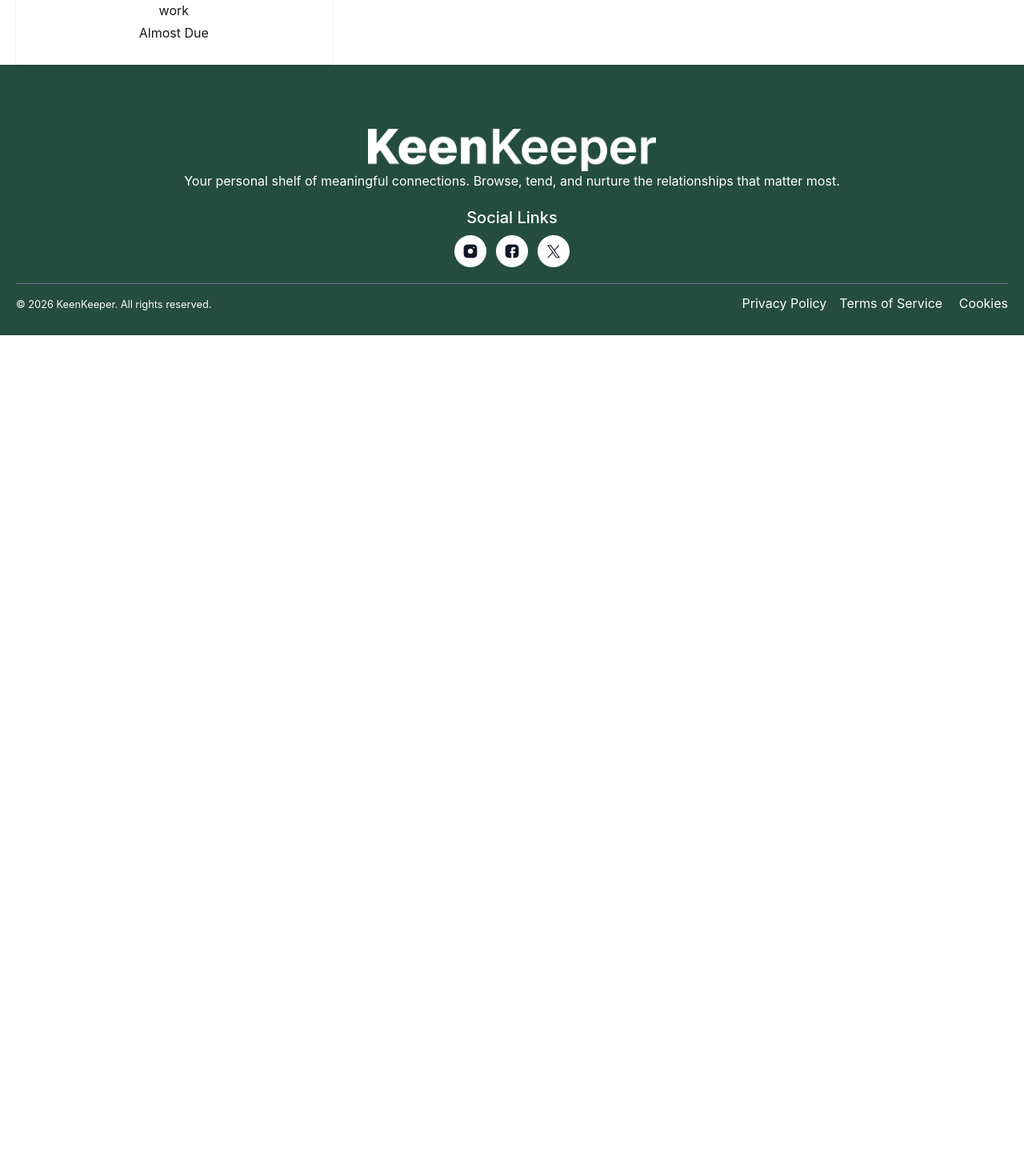
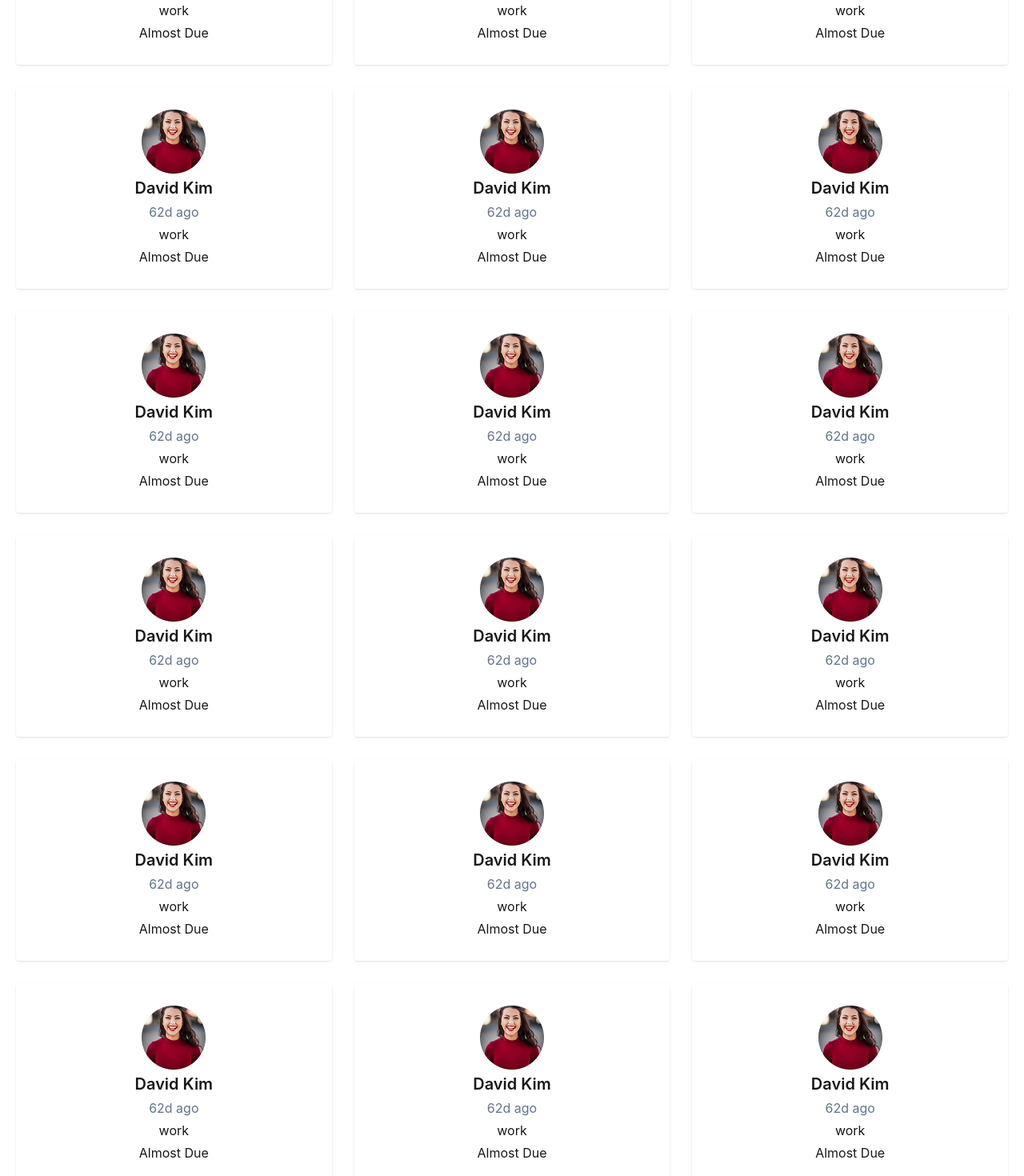
Before and after one commit to devmishu/circlekeeper, a React (Vite) app: page / in a window 1280 px wide. Shown: the part 1060-2530 px from the top of the page at 80% size. Before the commit the page ends 1479 px from the top, so only its background shows below. Built offline with nearby package versions, Linux system fonts and the light colour scheme.

Commit message:
deasign friend deatails page

```diff
--- a/src/components/navigation/navbar/Navbar.jsx
+++ b/src/components/navigation/navbar/Navbar.jsx
@@ -6,6 +6,26 @@ import { ImStatsDots } from 'react-icons/im';
 import { MdOutlineAccessTime } from 'react-icons/md';
 
 const Navbar = () => {
+    const menuList = <>
+        <Navmenu
+            icon={<BiHomeAlt2 className=' font-medium' />}
+            to='/'
+            children='Home' />
+
+        <Navmenu
+            icon={<MdOutlineAccessTime className=' font-medium' />}
+            to='/timeline'
+            children='Timeline' />
+
+        <Navmenu
+            icon={<ImStatsDots className=' font-medium' />}
+            to='/stats'
+            children='Stats' />
+        <Navmenu
+            icon={<ImStatsDots className=' font-medium' />}
+            to='/frienddeatails'
+            children='Friend Deatails' />
+    </>
     return (
         <div className='bg-base-100 shadow-sm'>
             <div className="navbar container mx-auto px-5 justify-between">
@@ -16,16 +36,8 @@ const Navbar = () => {
                         </div>
                         <ul
                             tabIndex="-1"
-                            className="menu menu-sm dropdown-content bg-base-100 rounded-box z-1 mt-3 w-52 p-2 shadow">
-                            <li><a>Item 1</a></li>
-                            <li>
-                                <a>Parent</a>
-                                <ul className="p-2">
-                                    <li><a>Submenu 1</a></li>
-                                    <li><a>Submenu 2</a></li>
-                                </ul>
-                            </li>
-                            <li><a>Item 3</a></li>
+                            className="menu menu-sm dropdown-content bg-base-100 rounded-box z-1 mt-3 w-52 p-2 shadow items-start nav">
+                            {menuList}
                         </ul>
                     </div>
 
@@ -34,20 +46,7 @@ const Navbar = () => {
                 </div>
                 <div className="navbar-center hidden lg:flex">
                     <ul className='flex gap-4 justify-center items-center nav'>
-                        <Navmenu
-                            icon={<BiHomeAlt2 className=' font-medium' />}
-                            to='/'
-                            children='Home' />
-
-                        <Navmenu
-                            icon={<MdOutlineAccessTime className=' font-medium' />}
-                            to='/timeline'
-                            children='Timeline' />
-
-                        <Navmenu
-                            icon={<ImStatsDots className=' font-medium' />}
-                            to='/stats'
-                            children='Stats' />
+                        {menuList}
                     </ul>
                 </div>
             </div>
--- /dev/null
+++ b/src/components/ui/Button.jsx
@@ -0,0 +1,9 @@
+import React from 'react';
+
+const Button = ({ className, icon, children }) => {
+    return (
+        <button className={className}>{icon} {children}</button>
+    );
+};
+
+export default Button;
--- /dev/null
+++ b/src/components/ui/FriendCard.jsx
@@ -0,0 +1,15 @@
+import profile from '../../assets/Ellipse 1.png';
+
+const FriendCard = () => {
+    return (
+        <div className='py-7 px-12 text-center flex flex-col gap-1 justify-center items-center shadow rounded-sm'>
+            <img src={profile} alt="" />
+            <h2 className='text-xl font-semibold'>David Kim</h2>
+            <p className='text-[16px] text-[#64748B]'>62d ago</p>
+            <p>work</p>
+            <p>Almost Due</p>
+        </div>
+    );
+};
+
+export default FriendCard;
--- /dev/null
+++ b/src/pages/FriendDetails.jsx
@@ -0,0 +1,95 @@
+import { HiOutlineBellSnooze } from 'react-icons/hi2';
+import FriendCard from '../components/ui/FriendCard'
+import Button from '../components/ui/Button';
+import { PiArchiveBold } from 'react-icons/pi';
+import { RiDeleteBin6Line } from 'react-icons/ri';
+import { TbPhoneCall } from 'react-icons/tb';
+import { BiMessageDots } from 'react-icons/bi';
+import { IoVideocamOutline } from 'react-icons/io5';
+
+const FriendDetails = () => {
+    return (
+        <div className='min-h-screen max-w-325 mx-auto py-20 px-5'>
+
+
+            <div className="grid grid-cols-1 lg:grid-cols-12 gap-5">
+
+
+                <div className="lg:col-span-4 space-y-4">
+                    <FriendCard />
+
+                    <Button
+                        className={"w-full bg-gray-100 p-3 rounded flex justify-center items-center gap-1 font-medium"}
+                        icon={<HiOutlineBellSnooze />}
+                        children='Snooze 2 weeks' />
+                    <Button
+                        className={"w-full bg-gray-100 p-3 rounded flex justify-center items-center gap-1 font-medium"}
+                        icon={<PiArchiveBold />}
+                        children='Archive' />
+                    <Button
+                        className={"w-full bg-gray-100 p-3 rounded flex justify-center items-center gap-1 text-red-500 font-medium"}
+                        icon={<RiDeleteBin6Line />}
+                        children='Delete' />
+
+                </div>
+
+                {/* RIGHT SIDE */}
+                <div className="lg:col-span-8 space-y-5">
+
+                    {/* Stats */}
+                    <div className="grid grid-cols-1 sm:grid-cols-2 lg:grid-cols-3 gap-4">
+                        <div className='py-9 text-center shadow rounded-sm'>
+                            <h2 className='text-3xl font-bold'>62</h2>
+                            <p className='text-[#64748B]'>Days Since Contact</p>
+                        </div>
+                        <div className='py-9  text-center shadow rounded-sm'>
+                            <h2 className='text-3xl font-bold'>30</h2>
+                            <p className='text-[#64748B]'>Goal (Days)</p>
+                        </div>
+                        <div className='py-9  text-center shadow rounded-sm'>
+                            <h2 className='text-3xl font-bold'>Feb 27, 2026</h2>
+                            <p className='text-[#64748B]'>Next Due</p>
+                        </div>
+
+                    </div>
+
+                    {/* Goal */}
+                    <div className="bg-white p-5 rounded shadow flex justify-between items-start">
+                        <div>
+                            <h3 className='text-[#244D3F] text-xl font-medium mb-3'>Relationship Goal</h3>
+                            <p className='text-[#64748B] text-18px] '>Connect every <span className='text-black font-medium'>30 days</span></p>
+                        </div>
+                        <Button
+                            className={"px-3 py-1 bg-gray-100 rounded   border border-gray-200 font-medium text-[14px] "}
+                            children='Edit' />
+                    </div>
+
+                    {/* Quick Check-in */}
+                    <div className="bg-white p-5 rounded shadow">
+                        <h3 className='text-[#244D3F] text-xl font-medium mb-3'>Quick Check-In</h3>
+                        <div className="grid grid-cols-1 sm:grid-cols-3 gap-4">
+
+                            <Button
+                                className={"p-4 bg-gray-100 rounded flex flex-col gap-2 justify-center items-center border border-gray-200 text-xl "}
+                                icon={<TbPhoneCall />}
+                                children='Call' />
+                            <Button
+                                className={"p-4 bg-gray-100 rounded flex flex-col gap-2 justify-center items-center border border-gray-200 text-xl "}
+                                icon={<BiMessageDots />}
+                                children='Text' />
+
+                            <Button
+                                className={"p-4 bg-gray-100 rounded flex flex-col gap-2 justify-center items-center border border-gray-200 text-xl "}
+                                icon={<IoVideocamOutline />}
+                                children='Video' />
+                        </div>
+                    </div>
+
+                </div>
+
+            </div>
+        </div>
+    );
+};
+
+export default FriendDetails;
--- a/src/pages/Home.jsx
+++ b/src/pages/Home.jsx
@@ -1,6 +1,7 @@
 import React from 'react';
 import { FaPlus } from 'react-icons/fa';
-import profile from '../assets/Ellipse 1.png';
+import FriendCard from '../components/ui/FriendCard';
+
 
 
 const Home = () => {
@@ -37,36 +38,28 @@ const Home = () => {
 
             <div className='mt-10'>
                 <h2 className='text-2xl font-semibold'>Your Friends</h2>
-                <div className='grid gap-7  md:grid-cols-2 xl:grid-cols-3 2xl:grid-cols-4 mt-3'>
-                    <div className='py-7 px-12 text-center flex flex-col gap-1 justify-center items-center shadow rounded-sm'>
-                        <img src={profile} alt="" />
-                        <h2 className='text-xl font-semibold'>David Kim</h2>
-                        <p className='text-[16px] text-[#64748B]'>62d ago</p>
-                        <p>work</p>
-                        <p>Almost Due</p>
-                    </div>
-                    <div className='py-7 px-12 text-center flex flex-col gap-1 justify-center items-center shadow rounded-sm'>
-                        <img src={profile} alt="" />
-                        <h2 className='text-xl font-semibold'>David Kim</h2>
-                        <p className='text-[16px] text-[#64748B]'>62d ago</p>
-                        <p>work</p>
-                        <p>Almost Due</p>
-                    </div>
-                    <div className='py-7 px-12 text-center flex flex-col gap-1 justify-center items-center shadow rounded-sm'>
-                        <img src={profile} alt="" />
-                        <h2 className='text-xl font-semibold'>David Kim</h2>
-                        <p className='text-[16px] text-[#64748B]'>62d ago</p>
-                        <p>work</p>
-                        <p>Almost Due</p>
-                    </div>
-                    <div className='py-7 px-12 text-center flex flex-col gap-1 justify-center items-center shadow rounded-sm'>
-                        <img src={profile} alt="" />
-                        <h2 className='text-xl font-semibold'>David Kim</h2>
-                        <p className='text-[16px] text-[#64748B]'>62d ago</p>
-                        <p>work</p>
-                        <p>Almost Due</p>
-                    </div>
-
+                <div className='grid gap-7  sm:grid-cols-2 xl:grid-cols-3 2xl:grid-cols-4 mt-3'>
+                    <FriendCard/>
+                    <FriendCard/>
+                    <FriendCard/>
+                    <FriendCard/>
+                    <FriendCard/>
+                    <FriendCard/>
+                    <FriendCard/>
+                    <FriendCard/>
+                    <FriendCard/>
+                    <FriendCard/>
+                    <FriendCard/>
+                    <FriendCard/>
+                    <FriendCard/>
+                    <FriendCard/>
+                    <FriendCard/>
+                    <FriendCard/>
+                    <FriendCard/>
+                    <FriendCard/>
+                    <FriendCard/>
+                    <FriendCard/>
+                    <FriendCard/>
                 </div>
             </div>
         </div>
--- a/src/routes/AppRouter.jsx
+++ b/src/routes/AppRouter.jsx
@@ -3,6 +3,7 @@ import RootLayout from "../layout/RootLayout";
 import Home from "../pages/Home";
 import Timeline from "../pages/Timeline";
 import Stats from "../pages/Stats";
+import FriendDetails from "../pages/FriendDetails";
 
 export const router = createBrowserRouter([
     {
@@ -20,7 +21,12 @@ export const router = createBrowserRouter([
             {
                 path: '/stats',
                 Component: Stats
+            },
+            {
+                path: 'frienddeatails',
+                Component: FriendDetails
             }
-        ]
+        ],
+        errorElement: <h2>404</h2>,
     }
 ]);
```
